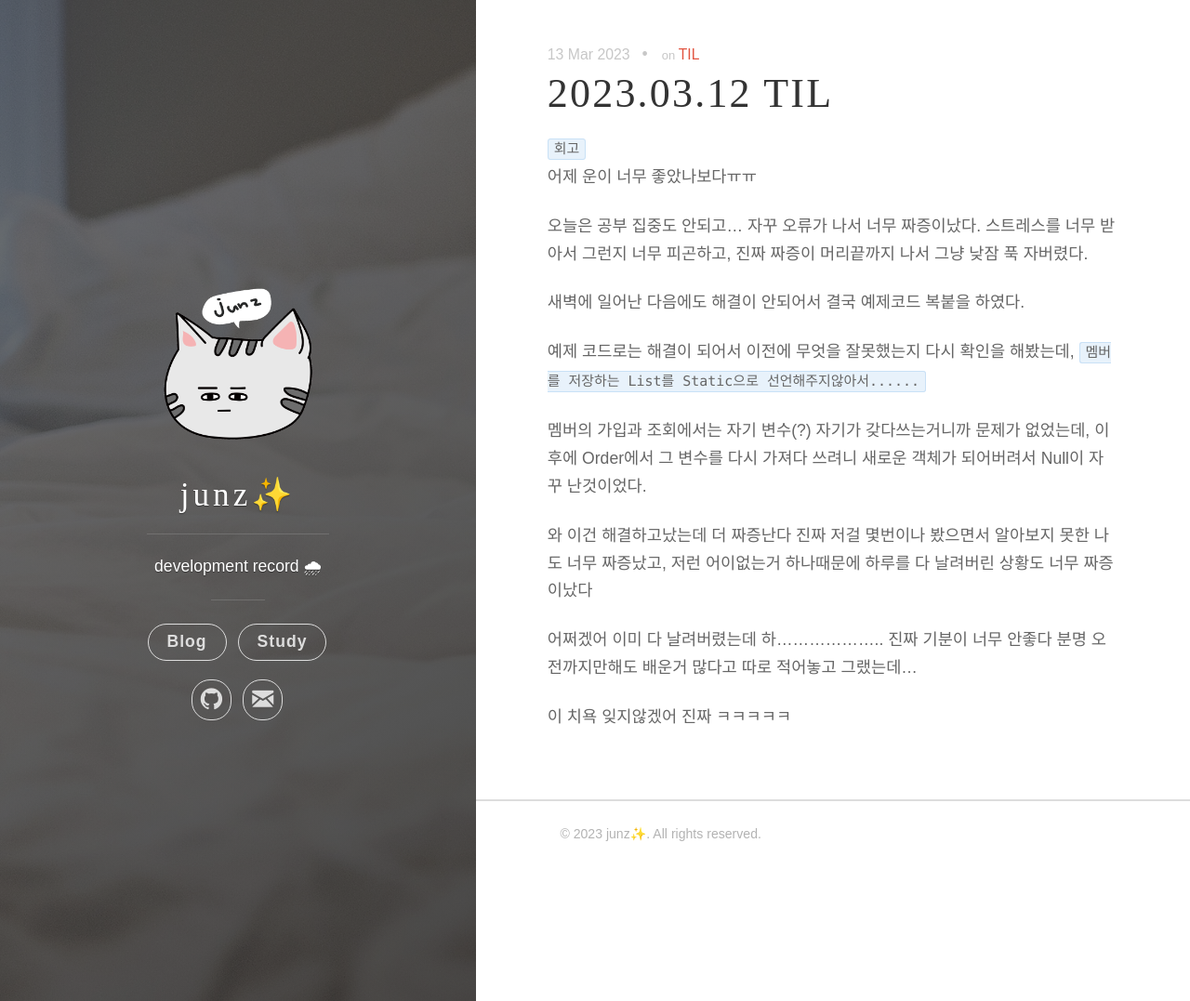
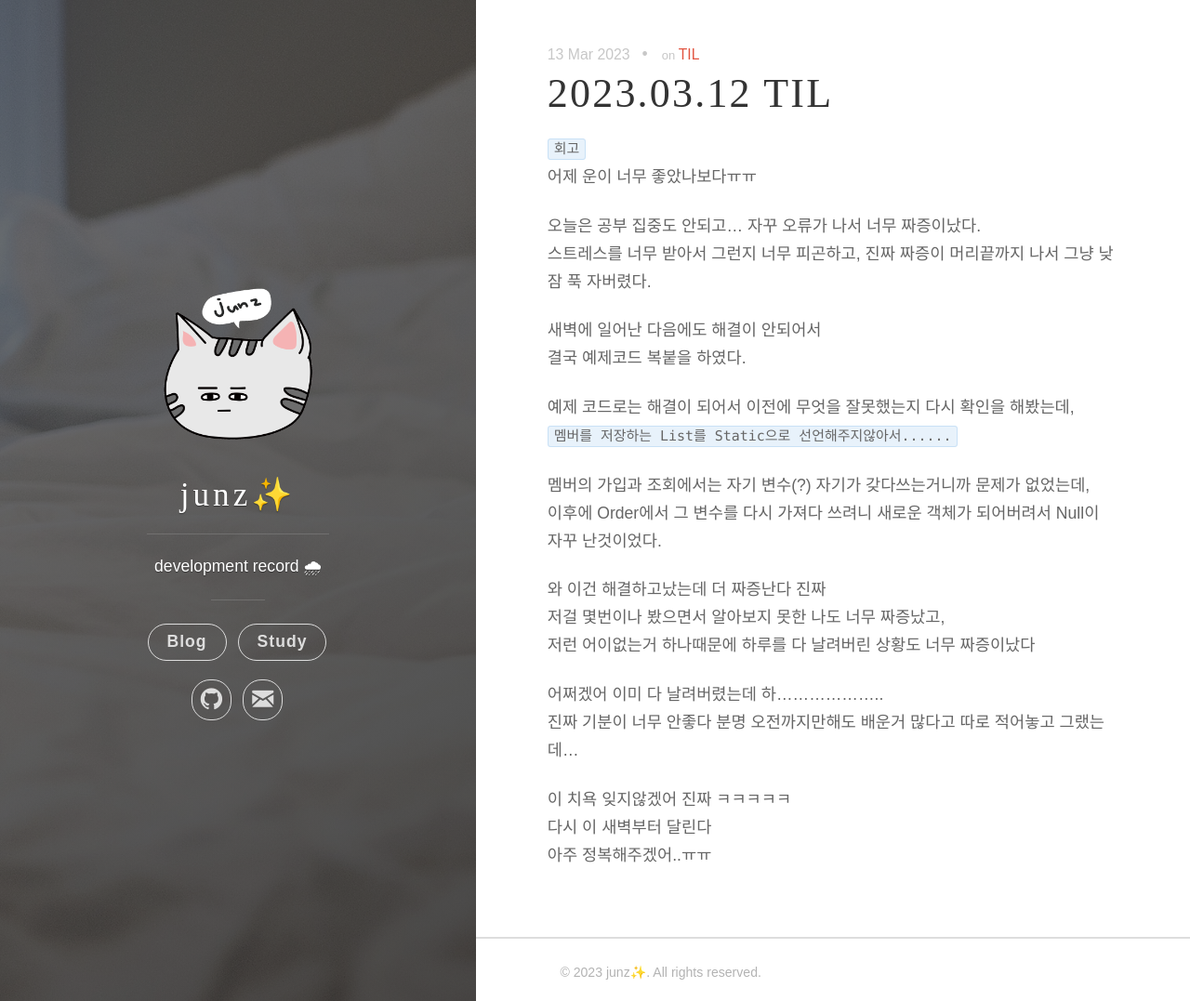
Before and after one commit to kim-junz/kim-junz.github.io, a Jekyll site: the page built from _posts/2023/2023-03-13-2023.03.12 TIL.md, in a window 1280 px wide and 1077 px high. Shown: the whole window at 93% size. Built offline with Jekyll 4.4.1, drawn with Linux system fonts in a browser that asks for light colours; some web fonts are replaced.

Commit message:
Update 2023-03-13-2023.03.12 TIL.md

```diff
--- a/_posts/2023/2023-03-13-2023.03.12 TIL.md
+++ b/_posts/2023/2023-03-13-2023.03.12 TIL.md
@@ -28,3 +28,5 @@
 진짜 기분이 너무 안좋다 분명 오전까지만해도 배운거 많다고 따로 적어놓고 그랬는데...
 
 이 치욕 잊지않겠어 진짜 ㅋㅋㅋㅋㅋ
+다시 이 새벽부터 달린다
+아주 정복해주겠어..ㅠㅠ
```
